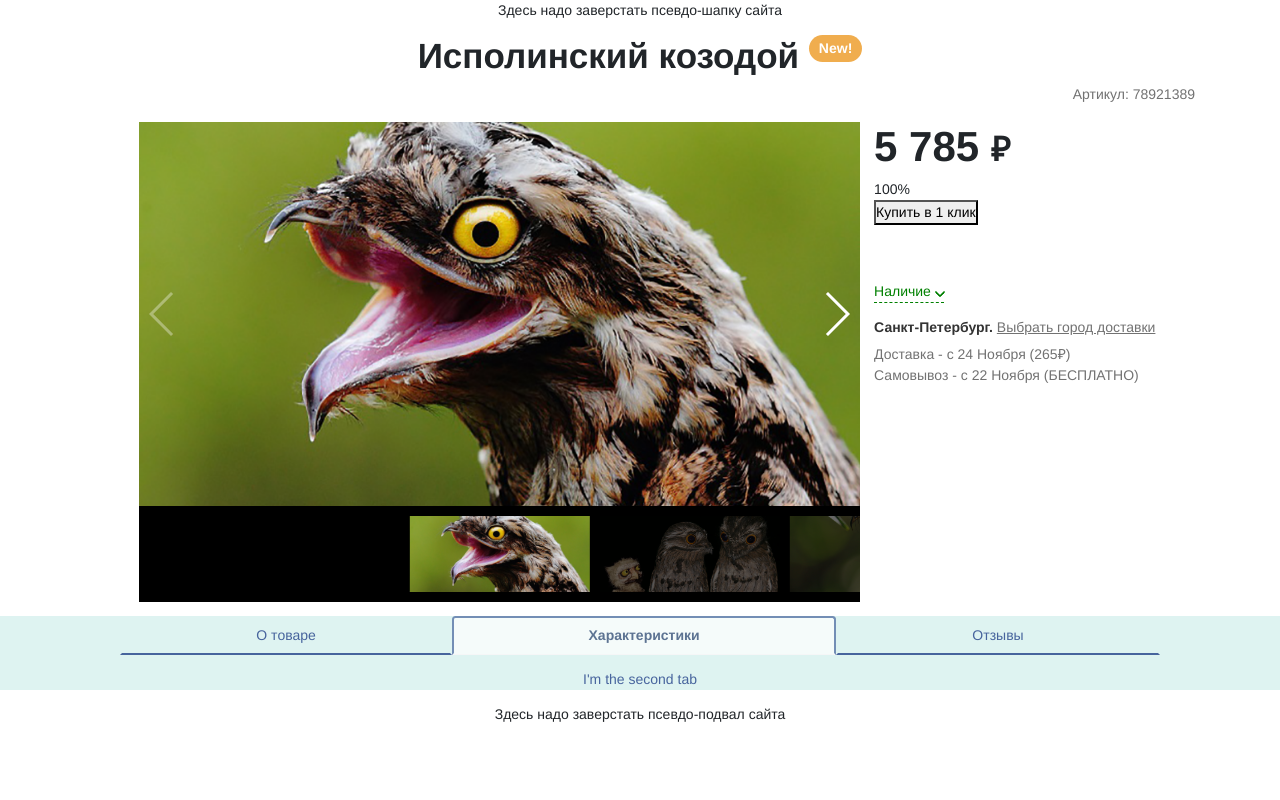
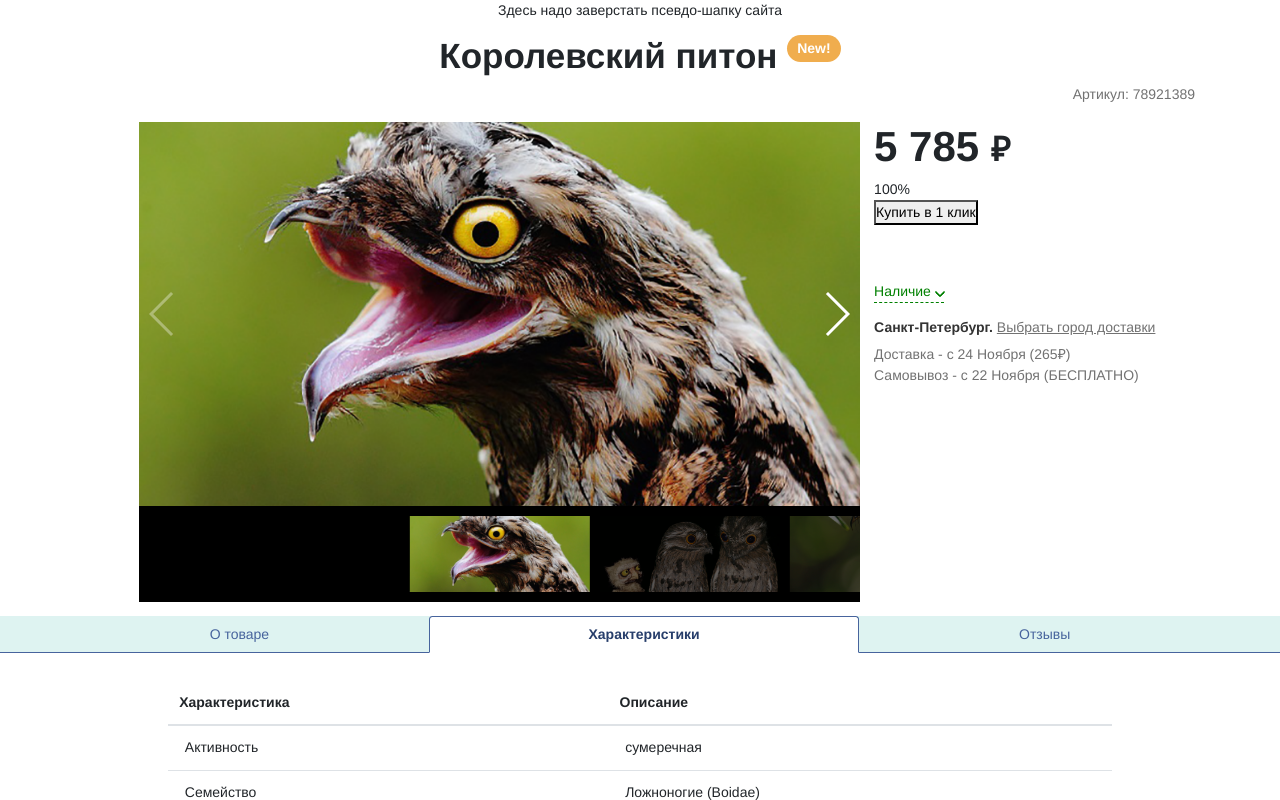
Before and after one commit to Iogsotot/product_card, a Vue app: page / in a window 1280 px wide. Both pictures are taken after a click on the tab "Характеристики". Shown: the top 800 px of the page. Built offline with nearby package versions, Linux system fonts and the light colour scheme.

Commit message:
Добавляет оформление и наполнение табов

```diff
--- a/src/App.vue
+++ b/src/App.vue
@@ -13,7 +13,7 @@
           <ProductInfo class="product_info"/>
         </section>
 
-        <Tabs class="tabs-block"/>
+        <Tabs/>
         <PopupBuyForm class="popup_buy_form hidden"/>
       </main>
       <Footer class="footer"/>
@@ -109,12 +109,6 @@ a, a:active {
   max-width: 45%;
 }
 
-.tabs-block {
-    margin: 1rem 0;
-    background-color: rgb(214, 240, 238, .8);
-    padding: 0;
-}
-
 .hidden {
   display: none;
 }
--- a/src/components/ProductTitle.vue
+++ b/src/components/ProductTitle.vue
@@ -13,7 +13,7 @@ export default {
   name: "product_title",
   data() {
     return {
-      title: "Исполинский козодой"
+      title: "Королевский питон"
     };
   }
 };
--- a/src/components/Tabs.vue
+++ b/src/components/Tabs.vue
@@ -1,18 +1,99 @@
 <template>
-  <section class="tabs ">
-    <div class="container">
-      <b-tabs content-class="mt-3" fill>
+  <section class="tabs">
+    <b-tabs content-class="mt-3" nav-wrapper-class="tabs-block" class="contents" fill>
       <b-tab title="О товаре" active>
-          <p>I'm the first tab</p>
+        <article class="about wrapper">
+          Королевский питон идеальная змея для начинающего террариумиста. Питоны не агрессивны, нетребовательны к условиям содержания. Для содержания взрослых особей подойдет горизонтальный террариум, размером 100*50*60 см. Объем можно обустроить с использованием как натуральных, так и искусственных декораций.
+          В террариуме необходимо установить водоем, где питон мог бы спокойно помещаться и отмокать во время линьки. В террариуме следует разместить полки или широкие коряги, по которым змея охотно ползает. В качестве укрытий используют дуплистые коряги, свернутую в трубу кору пробкового дуба, изготовленные из досок домики с боковым или верхним входом, внутри домика кладут сфагнум. Грунт в террариуме не обязателен, но можно использовать кокосовый субстрат, сфагнум, гравий или застилать дно террариума фильтровальной бумагой. Раз в день террариум следует опрыскивать теплой водой, сфагнум увлажняют регулярно. Влажность также можно поддерживать с помощью дождевой установки, подключенной через реле времени и работающей 2-3 раза в сутки по 2-3 минуты. Лучше содержать по одному или парами. Пьют воду, для чего регулярно следует менять ее в искусственном водоеме террариума. Продолжительность жизни до 20 лет.
+        </article>
       </b-tab>
       <b-tab title="Характеристики">
-          <p>I'm the second tab</p>
+        <div class="wrapper">
+          <table class="table properties">
+            <thead>
+              <tr>
+                <th>Характеристика</th>
+                <th>Описание</th>
+              </tr>
+            </thead>
+
+            <tbody>
+              <tr>
+                <td>Активность</td>
+                <td>сумеречная</td>
+              </tr>
+              <tr>
+                <td>Семейство</td>
+                <td>Ложноногие (Boidae)</td>
+              </tr>
+              <tr>
+                <td>Ареал обитания</td>
+                <td>Африка: от Сенегала до Нигерии и Камеруна</td>
+              </tr>
+              <tr>
+                <td>Размер взрослого животного</td>
+                <td>до 1,5 метров, самки крупнее самца</td>
+              </tr>
+              <tr>
+                <td>Размер террариума для содержания</td>
+                <td>60х45х45 см</td>
+              </tr>
+              <tr>
+                <td>Оформление террариума</td>
+                <td>укрытие, коряги, купалка</td>
+              </tr>
+              <tr>
+                <td>Продолжительность жизни</td>
+                <td>18-20 лет</td>
+              </tr>
+              <tr>
+                <td>Рацион питания</td>
+                <td>кормовые грызуны</td>
+              </tr>
+              <tr>
+                <td>Частота кормления</td>
+                <td>грызуны соответствующего размера раз в 1-3 недели</td>
+              </tr>
+              <tr>
+                <td>Аллергия на животное</td>
+                <td>может быть аллергичен</td>
+              </tr>
+              <tr>
+                <td>Необходимое оборудование</td>
+                <td>термоковрик или лампа нагрева, термометр</td>
+              </tr>
+              <tr>
+                <td>Влажность в террариуме</td>
+                <td>70-80%</td>
+              </tr>
+              <tr>
+                <td>Возможность размножения</td>
+                <td>средняя</td>
+              </tr>
+              <tr>
+                <td>Возможность ухода за животным для ребенка</td>
+                <td>средняя</td>
+              </tr>
+              <tr>
+                <td>Контактность, общение</td>
+                <td>контактный</td>
+              </tr>
+              <tr>
+                <td>Общая температура в террариуме</td>
+                <td>26-27°С</td>
+              </tr>
+              <tr>
+                <td>Температура в точке прогрева</td>
+                <td>30-32°С</td>
+              </tr>
+            </tbody>
+          </table>
+        </div>
       </b-tab>
       <b-tab title="Отзывы">
-          <p>I'm the tab with the very, very long title</p>
+        <aside class="reviews wrapper">I'm the tab with the very, very long title</aside>
       </b-tab>
     </b-tabs>
-    </div>
   </section>
 </template>
 
@@ -26,37 +107,93 @@ export default {
 <style scoped>
 .tabs {
   margin: 1rem 0;
-    color: #47649D;
+  color: #47649d;
 }
 
 .nav-tabs .nav-link {
   color: #fff !important;
 }
 
-  .container {
-  padding: 0 calc(50% - 590px);
+.about,
+.properties,
+.reviews {
+  text-align: justify;
+  background-color: #fff;
+}
+
+/* Характеристики */
+.properties {
+  text-align: left;
+}
+
+.tabs table {
+  width: 80%;
+  margin: 0 auto;
+  border-collapse: collapse;
+  border-spacing: 0;
+}
+
+.tabs th {
+  padding: 0.8rem;
+  border-top: none;
+}
+
+.tabs tbody {
+  display: table-row-group;
+  vertical-align: middle;
+  border-color: inherit;
+}
+
+.tabs .table tbody tr td {
+  padding: 0.8rem 1.2rem;
+}
+
+/* общие стили */
+.wrapper {
+  padding: 1rem calc(50% - 590px);
 }
 </style>
 
 <style>
-  .tabs .nav-tabs .nav-link {
-    color: #47649D;
-    border-color: transparent  transparent #47649D;
-    border-width: 2px;
+/* переопределяем бутстраповские стили: */
+
+.tabs-block {
+    margin: 1rem 0;
+    background-color: rgb(214, 240, 238, .8);
+    padding: 0;
 }
 
-  .tabs .nav-tabs .nav-link.active, .nav-tabs .nav-item.show .nav-link {
-    opacity: .7;
+.contents .mt-3,
+.my-3 {
+  margin-top: 0 !important;
+}
+
+.tabs .nav-tabs .nav-link {
+  color: #47649d;
+  border-color: transparent transparent #47649d;
+  border-width: 1px;
+}
+
+.tabs .nav-tabs .nav-link.active,
+.nav-tabs .nav-item.show .nav-link {
+  opacity: 1;
   color: rgb(39, 62, 107);
   font-weight: bold;
-    border-color: #47649D #47649D transparent;
+  border-color: #47649d #47649d transparent;
 }
 
-  .tabs .nav-tabs .nav-link:hover, .nav-tabs .nav-link:focus {
-    border-color: transparent  transparent #47649D;
+.tabs .nav-tabs .nav-link:hover,
+.nav-tabs .nav-link:focus {
+  border-color: transparent transparent #47649d;
 }
 
-  .tabs .nav-tabs .nav-link.active:hover, .nav-tabs .nav-item.show .nav-link:focus {
-    border-color: #47649D #47649D transparent;
+.tabs .nav-tabs .nav-link.active:hover,
+.nav-tabs .nav-item.show .nav-link:focus {
+  border-color: #47649d #47649d transparent;
+}
+
+.tabs .nav-tabs {
+  border-bottom: 1px solid #47649d;
+  padding: 0 calc(50% - 590px);
 }
 </style>
```
Also changed, not shown: 1 other file (tests, documents, lock files or other folders). Lines whose indentation alone changed are shown as unchanged.
